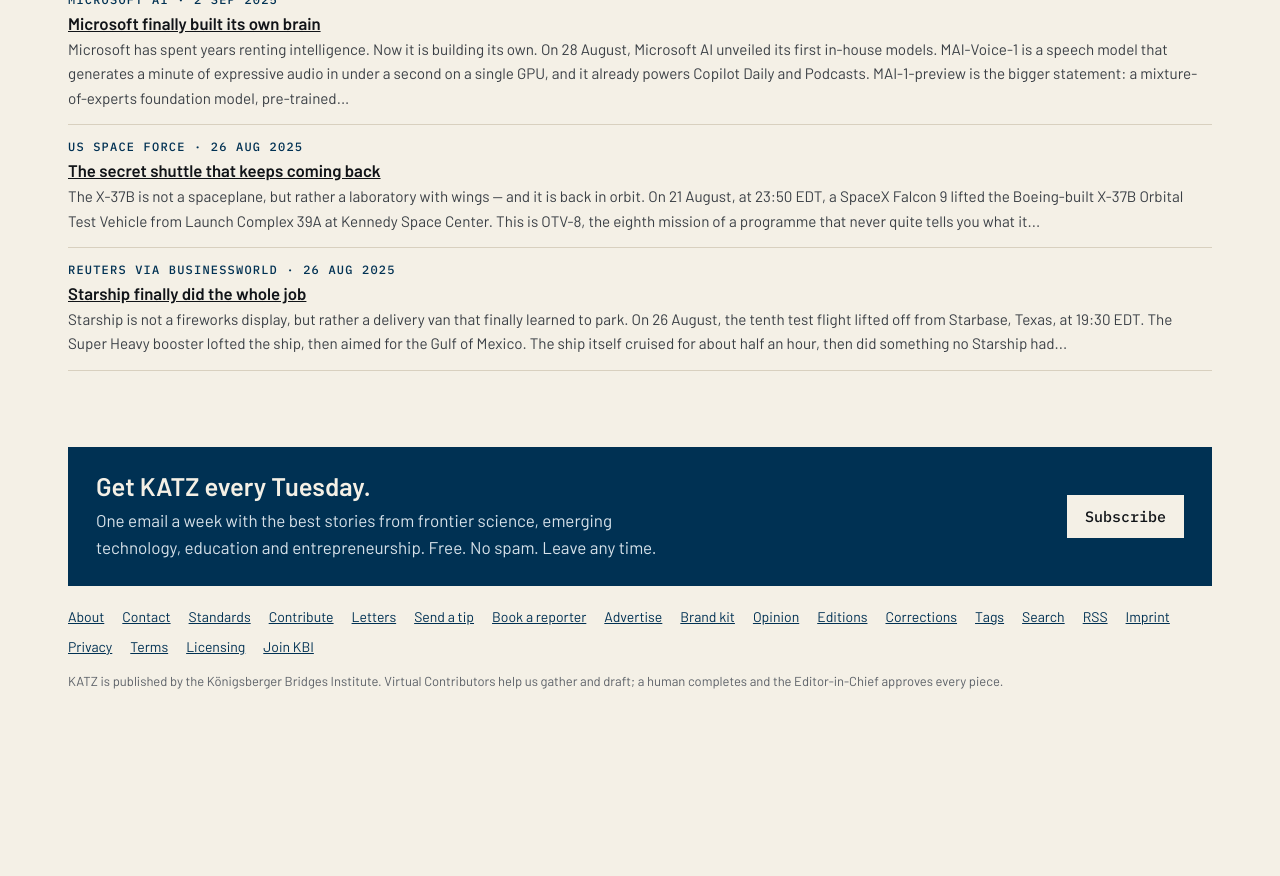
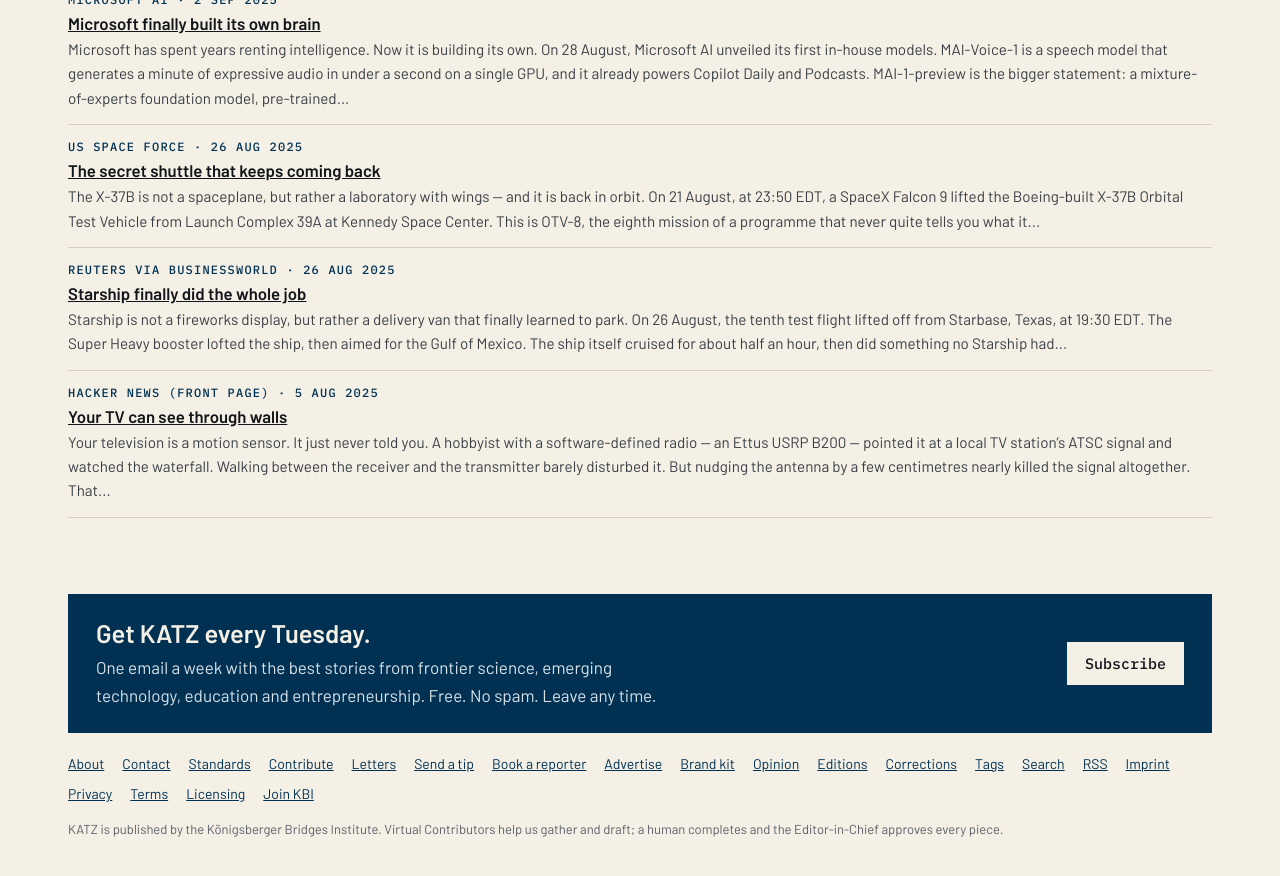
Before and after one commit to katz-news/katz.news, a Jekyll site: the page built from briefs/index.html, in a window 1280 px wide and 900 px high, scrolled down 40917 px. Shown: the top 876 px of the window. Built offline with Jekyll 4.4.1, drawn with Linux system fonts in a browser that asks for light colours; before the commit the page ends 41670 px from its top, so only the background shows below that.

```diff
--- a/_data/build.yml
+++ b/_data/build.yml
@@ -1 +1 @@
-published_at: 2026-11-11T21:27:23Z
+published_at: 2026-11-11T21:32:17Z
--- /dev/null
+++ b/_posts/briefs/2026-11-10-your-tv-can-see-through-walls.md
@@ -0,0 +1,19 @@
+---
+published: true
+title: Your TV can see through walls
+date: 2025-08-05
+section: technology
+source_name: Hacker News (front page)
+source_url: https://news.ycombinator.com/item?id=50436410
+---
+Your television is a motion sensor. It just never told you.
+
+A hobbyist with a software-defined radio — an Ettus USRP B200 — pointed it at a local TV station's ATSC signal and watched the waterfall. Walking between the receiver and the transmitter barely disturbed it. But nudging the antenna by a few centimetres nearly killed the signal altogether.
+
+That is selective fading. The direct signal was being cancelled by a strong reflection, and because a reflection's phase depends on frequency, the effect is uneven across the band. Annoying if you want to watch television. Exquisitely useful if you want to watch a room.
+
+In that fragile state, the signal is hypersensitive to nearby movement. Getting up from a chair left a mark. Walking around in the neighbouring room painted stripes across the waterfall. Each stripe appears when the reflection precisely cancels what is left of the signal, which happens each time the path length changes by one wavelength. Counting the stripes gives a speed: the gaps arrived at 2.1 Hz at 490 MHz, which works out to 1.3 metres per second — a brisk 4.6 km/h stroll, measured through a wall, from a television broadcast.
+
+Television is not the only source. Wi‑Fi and LTE carry the same information, though their waterfalls are messier and the extraction takes more work. A simple radio receiver can detect motion and estimate its speed, using signals that are already filling every room.
+
+Your TV is not a receiver, but rather a radar rig that happens to have a screen. Happy paranoia, indeed.
```
